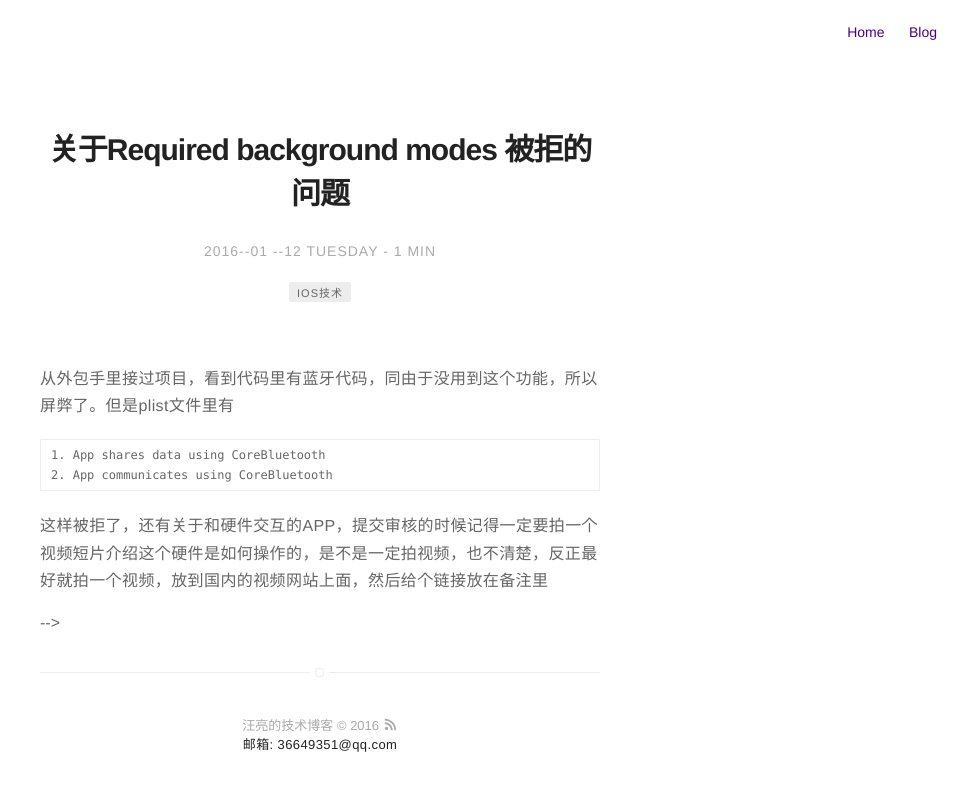
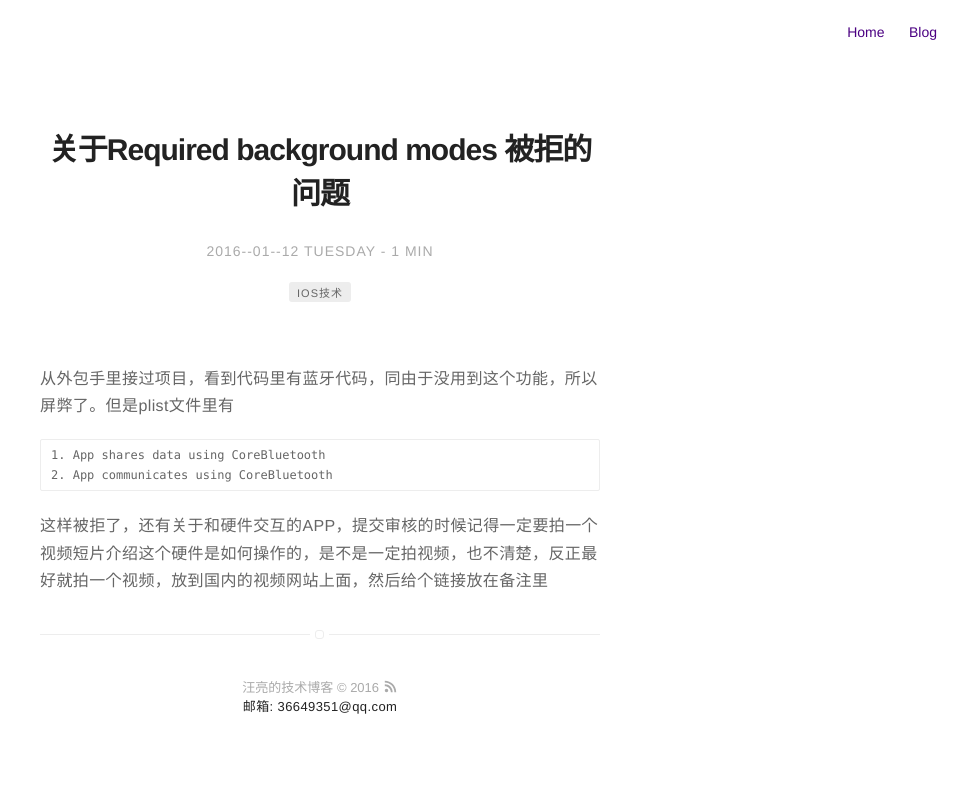
Before and after one commit to wangliangDev/wangliangDev.github.io, a Jekyll site: the page built from _posts/2016-01-12-review.md, in a window 1280 px wide. Shown: the top 791 px of the page, without its empty margins (320-1280 px from the left). Built offline with Jekyll 4.4.1, drawn with Linux system fonts in a browser that asks for light colours; comment, search, counter and statistics services are not loaded; some of the changed lines change nothing that is shown.

Commit message:
adfa
fadadfa

```diff
--- a/_includes/disqus.html
+++ b/_includes/disqus.html
@@ -14,3 +14,20 @@
     <a href="http://disqus.com" class="dsq-brlink">comments powered by <span class="logo-disqus">Disqus</span></a>
 </section>
 -->
+
+<!-- 多说评论框 start -->
+    <div class="ds-thread" data-thread-key={{ page.title }} data-title={{ page.title }} data-url=""></div>
+<!-- 多说评论框 end -->
+<!-- 多说公共JS代码 start (一个网页只需插入一次) -->
+<script type="text/javascript">
+var duoshuoQuery = {short_name:"wangliangdev"};
+    (function() {
+        var ds = document.createElement('script');
+        ds.type = 'text/javascript';ds.async = true;
+        ds.src = (document.location.protocol == 'https:' ? 'https:' : 'http:') + '//static.duoshuo.com/embed.js';
+        ds.charset = 'UTF-8';
+        (document.getElementsByTagName('head')[0]
+         || document.getElementsByTagName('body')[0]).appendChild(ds);
+    })();
+    </script>
+<!-- 多说公共JS代码 end -->
--- a/_layouts/post.html
+++ b/_layouts/post.html
@@ -9,7 +9,7 @@
 <h1 class="title">{{ page.title }}</h1>
 
 <span class="date">
-    <time datetime="{{ page.date | date:"%Y-%m-%d" }}">{{ page.date | date: "%Y--%m --%d   %A" }}</time>
+    <time datetime="{{ page.date | date:"%Y-%m-%d" }}">{{ page.date | date: "%Y--%m--%d   %A" }}</time>
     {% if site.read-time %} - {% include read-time.html %}{% endif %}
 </span>
 
@@ -45,6 +45,5 @@
 {% endif %}
 
 {% if site.disqus %}
-   <!-- {% include disqus.html %}-->
-
+   {% include disqus.html %}
 {% endif %}
```
